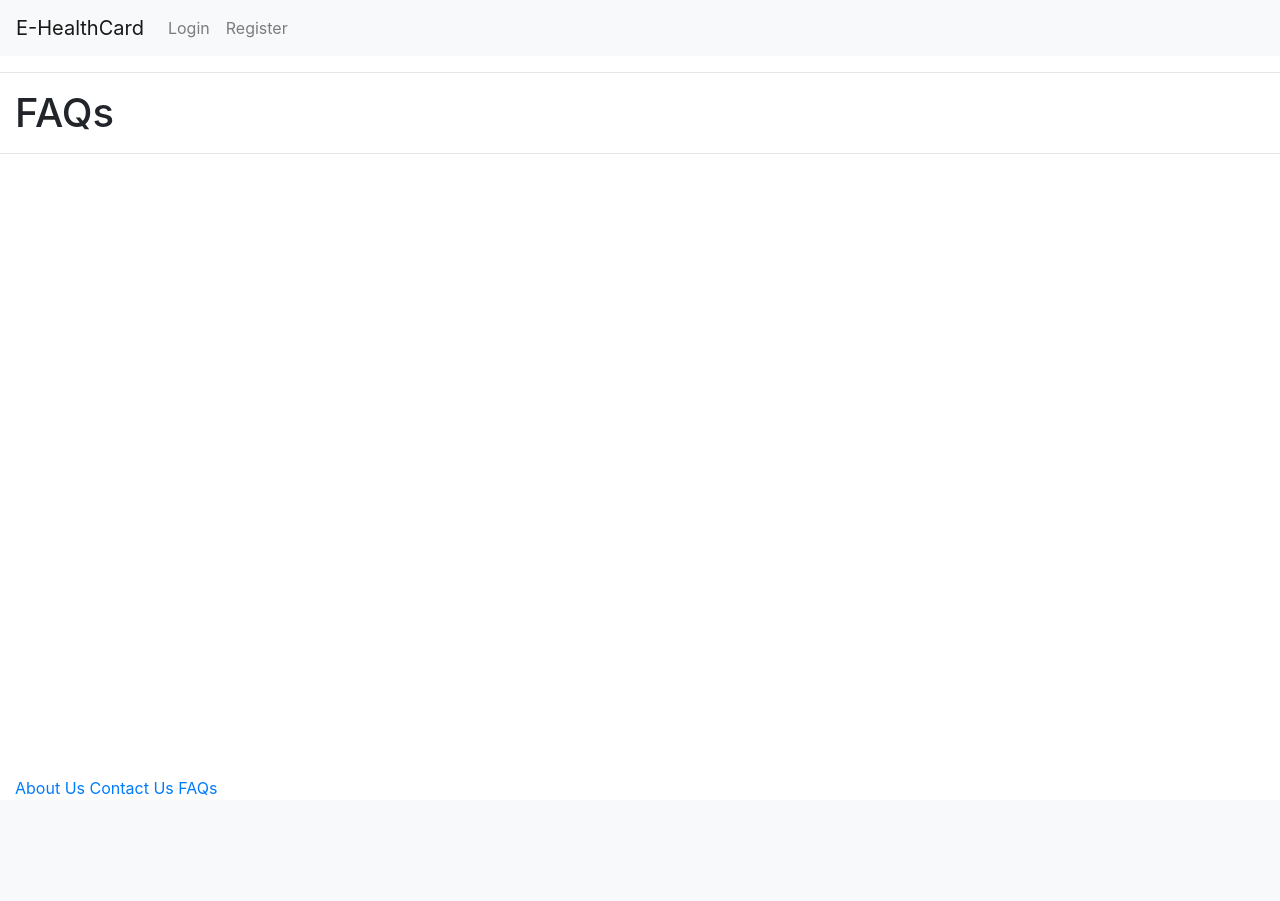
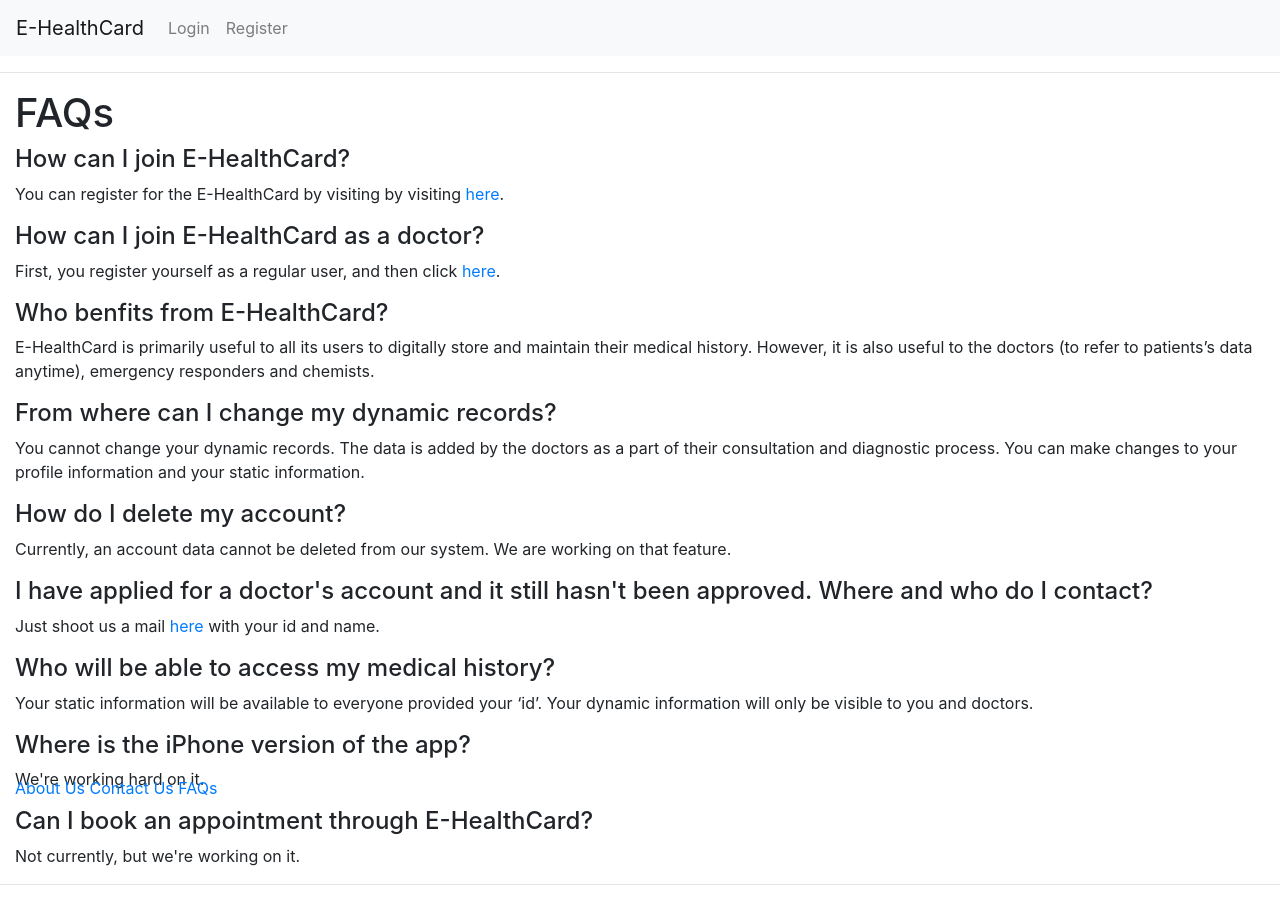
Before and after one commit to ninadsachania/e-healthcard, a Flask app: page /faqs in a window 1280 px wide. Before the commit the page ends 795 px from the top, so only its background shows below. Run offline with Flask 2, Linux system fonts and the light colour scheme; some libraries are stand-ins or nearby versions.

Commit message:
Add FAQs

```diff
--- a/app/templates/faqs.html
+++ b/app/templates/faqs.html
@@ -2,4 +2,41 @@
 
 {% block content %}
 <h1>FAQs</h1>
+
+<h4>How can I join E-HealthCard?</h4>
+
+<p>You can register for the E-HealthCard by visiting by visiting <a target="_blank" href="{{ url_for('register')}}">here</a>.</p>
+
+<h4>How can I join E-HealthCard as a doctor?</h4>
+
+<p>First, you register yourself as a regular user, and then click <a target="_blank" href="{{ url_for('doctor_registration') }}">here</a>.</p>
+
+
+<h4>Who benfits from E-HealthCard?</h4>
+
+<p>E-HealthCard is primarily useful to all its users to digitally store and maintain their medical history. However, it is also useful to the doctors (to refer to patients’s data anytime), emergency responders and chemists.</p>
+
+<h4>From where can I change my dynamic records?</h4>
+
+<p>You cannot change your dynamic records. The data is added by the doctors as a part of their consultation and diagnostic process. You can make changes to your profile information and your static information.</p>
+
+<h4>How do I delete my account?</h4>
+
+<p>Currently, an account data cannot be deleted from our system. We are working on that feature.</p>
+
+<h4>I have applied for a doctor's account and it still hasn't been approved. Where and who do I contact?</h4>
+
+<p>Just shoot us a mail <a href="mailto:ninad.sachania@gmail.com">here</a> with your id and name.</p>
+
+<h4>Who will be able to access my medical history?</h4>
+
+<p>Your static information will be available to everyone provided your &lsquo;id&rsquo;. Your dynamic information will only be visible to you and doctors.</p>
+
+<h4>Where is the iPhone version of the app?</h4>
+
+<p>We're working hard on it.</p>
+
+<h4>Can I book an appointment through E-HealthCard?</h4>
+
+<p>Not currently, but we're working on it.</p>
 {% endblock %}
```
